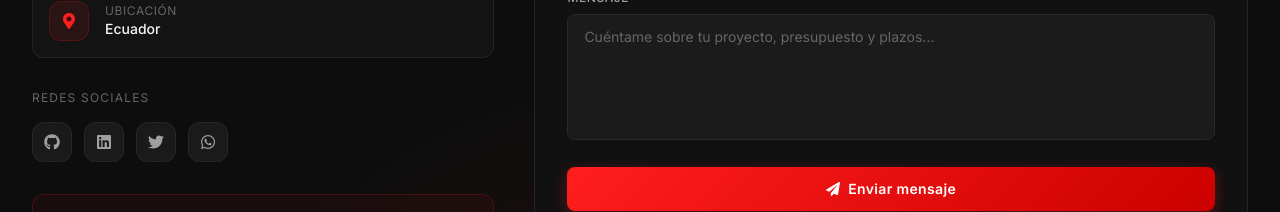
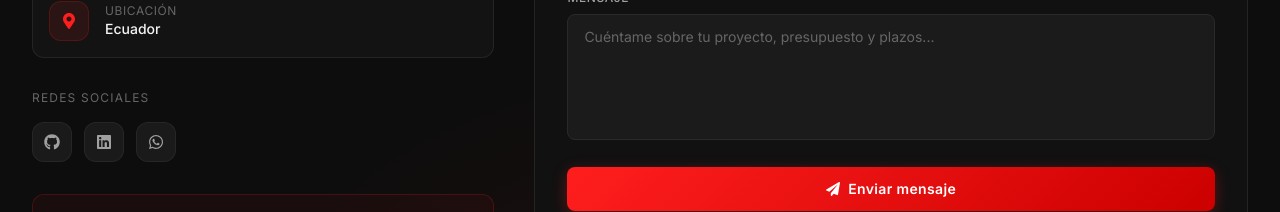
Before and after one commit to rmsolutionstec/rene-mejillon-dev, a React (Vite) app in the folder frontend/: page / in a window 1280 px wide. Shown: the part 8600-8812 px from the top of the page. Built offline with nearby package versions, Linux system fonts and the light colour scheme; no server answers.

Commit message:
cambios de informacion personal

```diff
--- a/frontend/src/components/sections/Contact.jsx
+++ b/frontend/src/components/sections/Contact.jsx
@@ -17,10 +17,9 @@ const CONTACT_INFO = [
 ]
 
 const SOCIALS = [
-  { Icon: FaGithub,   href: 'https://github.com/renemejillon',      label: 'GitHub'   },
+  { Icon: FaGithub,   href: 'https://github.com/rmsolutionstec',      label: 'GitHub'   },
   { Icon: FaLinkedin, href: 'https://linkedin.com/in/renemejillon', label: 'LinkedIn' },
-  { Icon: FaTwitter,  href: 'https://twitter.com/renemejillon',     label: 'Twitter'  },
-  { Icon: FaWhatsapp, href: 'https://wa.me/593990000000',           label: 'WhatsApp' },
+  { Icon: FaWhatsapp, href: 'https://wa.me/593981817493',           label: 'WhatsApp' },
 ]
 
 const SERVICES_OPTIONS = [
```
